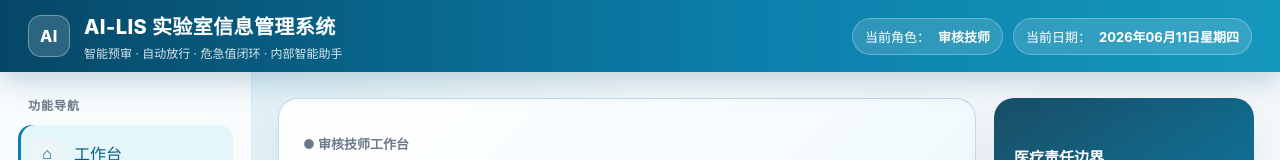
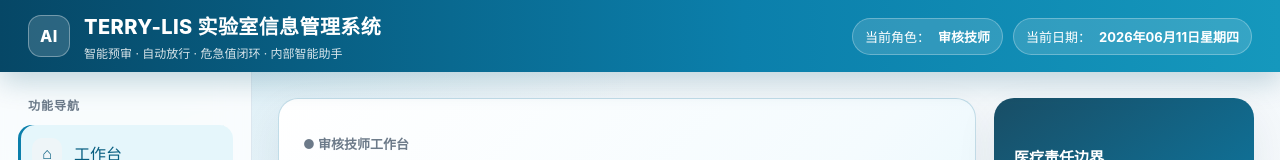
Before and after one commit to terrysie/ai-lis-prototype, a plain HTML site: page index.html in a window 1280 px wide. Shown: the top 160 px of the page. Drawn offline with Linux system fonts and the light colour scheme.

Commit message:
Rename LIS title to TERRY-LIS

```diff
--- a/index.html
+++ b/index.html
@@ -3,7 +3,7 @@
 <head>
   <meta charset="utf-8" />
   <meta name="viewport" content="width=device-width, initial-scale=1" />
-  <title>AI-LIS 实验室信息管理系统</title>
+  <title>TERRY-LIS 实验室信息管理系统</title>
   <style>
     :root {
       --bg: #f4f8fb;
@@ -1141,7 +1141,7 @@
       <div class="brand" aria-label="系统名称">
         <div class="brand-mark">AI</div>
         <div>
-          <h1>AI-LIS 实验室信息管理系统</h1>
+          <h1>TERRY-LIS 实验室信息管理系统</h1>
           <p>智能预审 · 自动放行 · 危急值闭环 · 内部智能助手</p>
         </div>
       </div>
```
